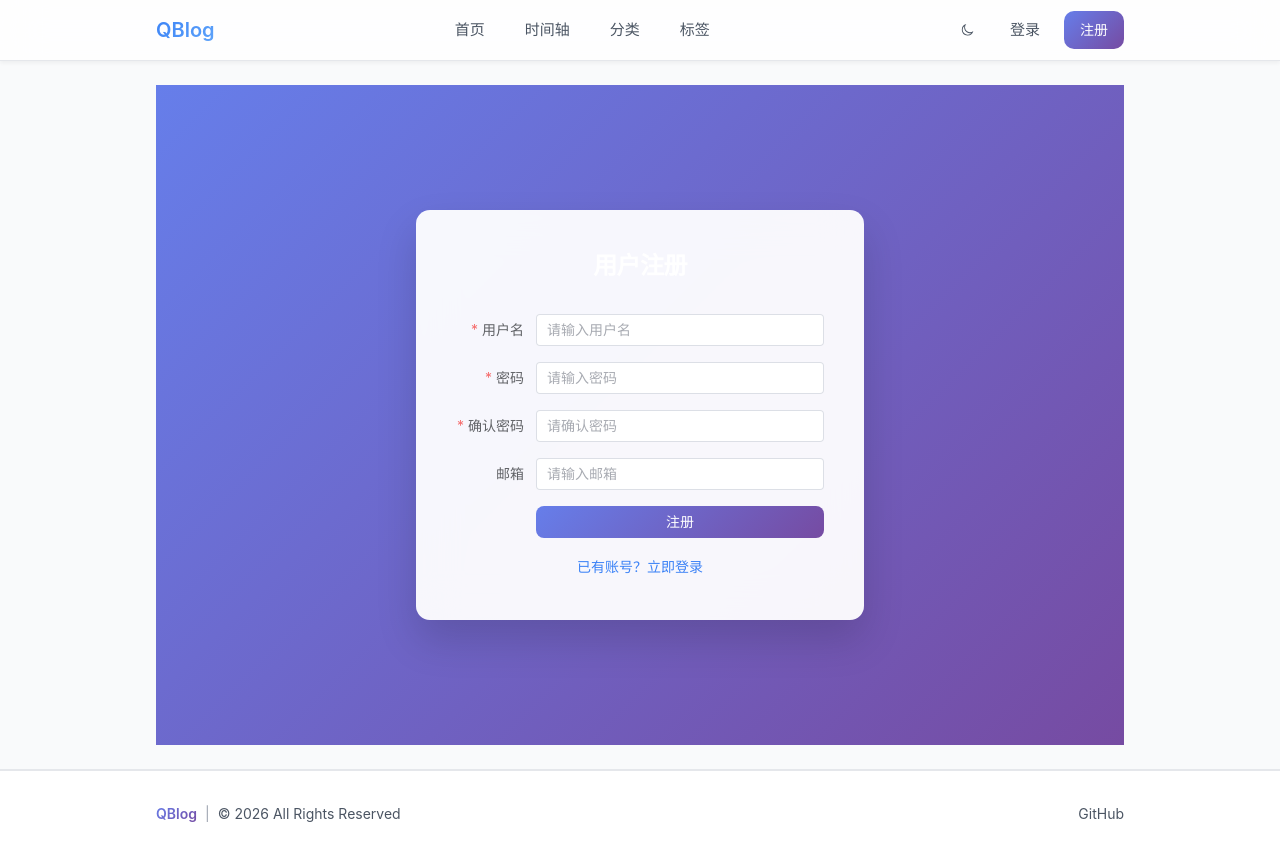
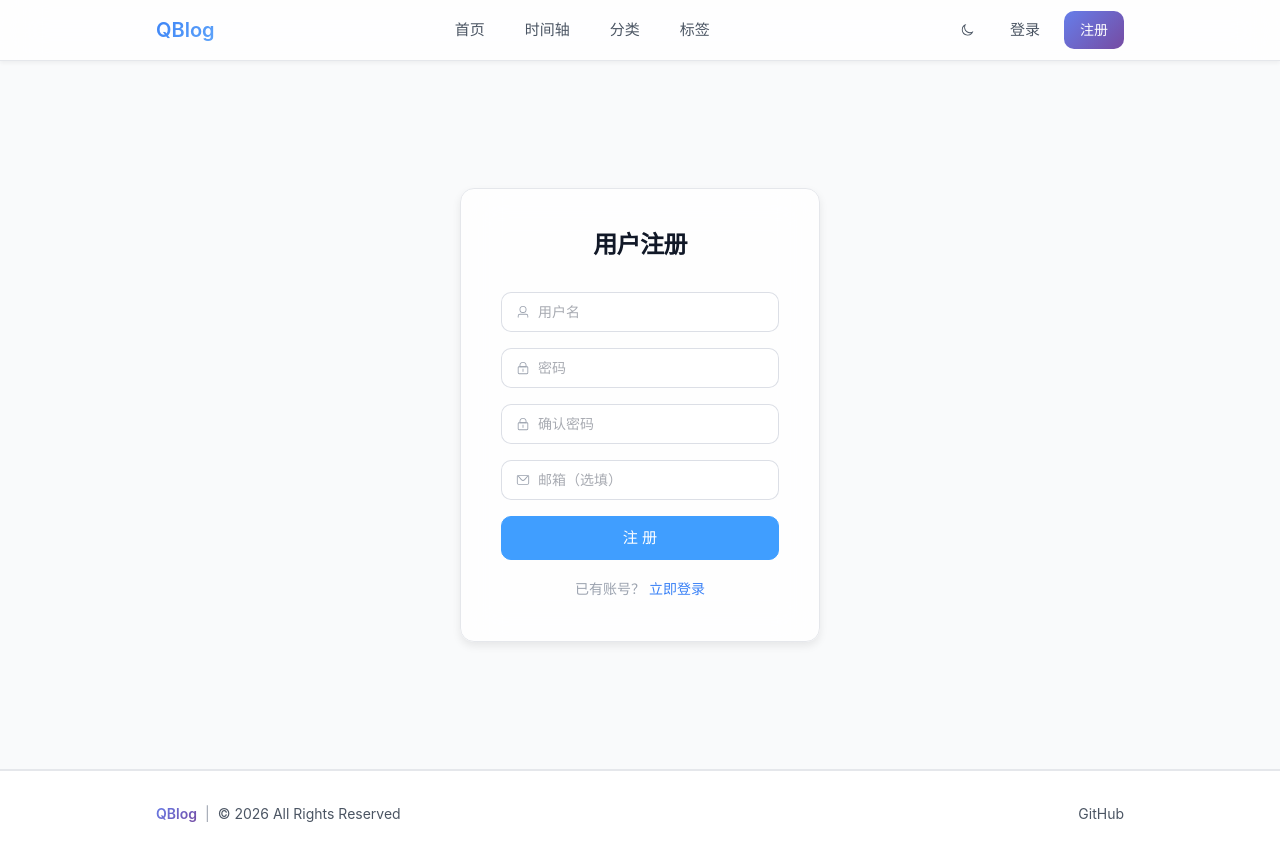
Before and after one commit to Martinsuper/qblog, a Vue app in the folder frontend/: page /register in a window 1280 px wide. Built offline with nearby package versions, Linux system fonts and the light colour scheme.

Commit message:
优化登录页面

```diff
--- a/frontend/src/views/User/Login.vue
+++ b/frontend/src/views/User/Login.vue
@@ -1,34 +1,52 @@
 <template>
-  <div class="min-h-[calc(100vh-140px)] flex items-center justify-center p-4 bg-gradient-custom">
-    <div class="login-card animate-fade-in-up w-full max-w-md p-8 md:p-10 bg-glass backdrop-blur-md rounded-xl shadow-xl border border-glass-stroke">
-      <h2 class="text-2xl font-bold text-center mb-8" style="color: var(--text-primary)">
-        用户登录
-      </h2>
-      <el-form ref="formRef" :model="loginForm" :rules="rules" label-width="80px">
-        <el-form-item label="用户名" prop="username">
-          <el-input v-model="loginForm.username" placeholder="请输入用户名" clearable />
+  <div class="login-container">
+    <div class="login-card animate-fade-in-up">
+      <h2 class="login-title">用户登录</h2>
+
+      <el-form ref="formRef" :model="loginForm" :rules="rules" class="login-form">
+        <el-form-item prop="username">
+          <el-input
+            v-model="loginForm.username"
+            placeholder="用户名"
+            clearable
+            size="large"
+          >
+            <template #prefix>
+              <el-icon><User /></el-icon>
+            </template>
+          </el-input>
         </el-form-item>
-        <el-form-item label="密码" prop="password">
+
+        <el-form-item prop="password">
           <el-input
             v-model="loginForm.password"
             type="password"
-            placeholder="请输入密码"
+            placeholder="密码"
             show-password
+            size="large"
             @keyup.enter="handleLogin"
-          />
+          >
+            <template #prefix>
+              <el-icon><Lock /></el-icon>
+            </template>
+          </el-input>
         </el-form-item>
+
         <el-form-item>
-          <el-checkbox v-model="loginForm.remember">记住我</el-checkbox>
-        </el-form-item>
-        <el-form-item>
-          <el-button type="primary" :loading="loading" class="login-btn" @click="handleLogin">
-            登录
+          <el-button
+            type="primary"
+            :loading="loading"
+            class="login-btn"
+            size="large"
+            @click="handleLogin"
+          >
+            登 录
           </el-button>
         </el-form-item>
-        <div class="text-center mt-4">
-          <router-link to="/register" class="text-sm register-link hover-underline">
-            还没有账号？立即注册
-          </router-link>
+
+        <div class="form-footer">
+          <el-checkbox v-model="loginForm.remember" label="记住我" />
+          <router-link to="/register" class="register-link">注册账号</router-link>
         </div>
       </el-form>
     </div>
@@ -39,6 +57,7 @@
 import { ref, reactive } from 'vue'
 import { useRouter } from 'vue-router'
 import { ElMessage } from 'element-plus'
+import { User, Lock } from '@element-plus/icons-vue'
 import { useUserStore } from '@/stores/user'
 
 const router = useRouter()
@@ -69,7 +88,6 @@ const handleLogin = async () => {
       try {
         await userStore.userLogin(loginForm)
         ElMessage.success('登录成功')
-        // 强制刷新页面以确保状态更新
         window.location.href = '/'
       } catch (error) {
         console.error('登录失败:', error)
@@ -82,81 +100,101 @@ const handleLogin = async () => {
 </script>
 
 <style scoped>
-.w-full {
-  width: 100%;
-}
-.bg-gradient-custom {
-  background:
-    linear-gradient(135deg, #667eea 0%, #764ba2 100%),
-    radial-gradient(circle at 20% 30%, rgba(255, 255, 255, 0.15) 0%, transparent 40%),
-    radial-gradient(circle at 80% 70%, rgba(255, 255, 255, 0.1) 0%, transparent 40%);
+.login-container {
   min-height: calc(100vh - 140px);
-  position: relative;
-  overflow: hidden;
-}
-.border-glass-stroke {
-  border: 1px solid rgba(255, 255, 255, 0.2);
-}
-
-.bg-glass {
-  background: rgba(255, 255, 255, 0.95);
+  display: flex;
+  align-items: center;
+  justify-content: center;
+  padding: var(--spacing-lg);
+  background: var(--bg-primary);
 }
 
 .login-card {
+  width: 100%;
+  max-width: 360px;
+  padding: 40px;
+  background: rgba(255, 255, 255, 0.8);
   backdrop-filter: blur(20px);
   -webkit-backdrop-filter: blur(20px);
   border-radius: var(--border-radius-lg);
-  box-shadow: var(--shadow-xl);
-  transition: all var(--transition-normal);
+  border: 1px solid var(--border-color);
+  box-shadow: var(--shadow-md);
 }
 
-.login-card:hover {
-  transform: translateY(-4px);
-  box-shadow: var(--shadow-xl);
-  border-color: rgba(255, 255, 255, 0.3);
+:global([data-theme="dark"]) .login-card {
+  background: rgba(31, 41, 55, 0.8);
+}
+
+.login-title {
+  text-align: center;
+  font-size: 1.5rem;
+  font-weight: 600;
+  color: var(--text-primary);
+  margin: 0 0 32px;
+}
+
+.login-form :deep(.el-form-item) {
+  margin-bottom: 16px;
+}
+
+.login-form :deep(.el-input__wrapper) {
+  border-radius: var(--border-radius);
+  background: var(--bg-secondary);
+}
+
+.login-form :deep(.el-input__prefix) {
+  color: var(--text-tertiary);
 }
 
 .login-btn {
   width: 100%;
-  background: var(--color-primary-gradient);
-  border: none;
+  height: 44px;
+  font-size: 0.95rem;
+  font-weight: 500;
   border-radius: var(--border-radius);
-  color: white;
-  padding: var(--spacing-md) var(--spacing-lg);
-  font-weight: 500;
-  cursor: pointer;
-  transition: all var(--transition-fast);
 }
 
-.login-btn:hover:not(:disabled) {
-  transform: translateY(-2px);
-  box-shadow: var(--shadow-md);
+.form-footer {
+  display: flex;
+  align-items: center;
+  justify-content: space-between;
+  margin-top: 8px;
+}
+
+.form-footer :deep(.el-checkbox__label) {
+  color: var(--text-secondary);
+  font-size: 0.875rem;
 }
 
 .register-link {
   color: var(--color-primary);
   text-decoration: none;
-  transition: color var(--transition-normal);
-  display: inline-block;
+  font-size: 0.875rem;
+  transition: color var(--transition-fast);
 }
 
 .register-link:hover {
-  color: var(--color-primary-light);
-  transform: translateX(2px);
+  color: var(--color-primary-dark);
 }
 
 @keyframes slideInUp {
-  0% {
-    transform: translateY(30px);
+  from {
+    transform: translateY(20px);
     opacity: 0;
   }
-  100% {
+  to {
     transform: translateY(0);
     opacity: 1;
   }
 }
 
 .animate-fade-in-up {
-  animation: slideInUp 0.6s cubic-bezier(0.25, 0.46, 0.45, 0.94);
+  animation: slideInUp 0.4s ease-out;
+}
+
+@media (max-width: 480px) {
+  .login-card {
+    padding: 32px 24px;
+  }
 }
 </style>
--- a/frontend/src/views/User/Register.vue
+++ b/frontend/src/views/User/Register.vue
@@ -1,31 +1,78 @@
 <template>
-  <div class="min-h-[calc(100vh-140px)] flex items-center justify-center p-4 register-container">
-    <div class="w-full max-w-md p-8 md:p-10 rounded-xl shadow-2xl register-card" ref="cardRef">
-      <h2 class="text-2xl font-bold text-center mb-8 text-white">
-        用户注册
-      </h2>
-      <el-form ref="formRef" :model="registerForm" :rules="rules" label-width="80px" class="relative z-10">
-        <el-form-item label="用户名" prop="username">
-          <el-input v-model="registerForm.username" placeholder="请输入用户名" />
+  <div class="register-container">
+    <div class="register-card animate-fade-in-up">
+      <h2 class="register-title">用户注册</h2>
+
+      <el-form ref="formRef" :model="registerForm" :rules="rules" class="register-form">
+        <el-form-item prop="username">
+          <el-input
+            v-model="registerForm.username"
+            placeholder="用户名"
+            clearable
+            size="large"
+          >
+            <template #prefix>
+              <el-icon><User /></el-icon>
+            </template>
+          </el-input>
         </el-form-item>
-        <el-form-item label="密码" prop="password">
-          <el-input v-model="registerForm.password" type="password" placeholder="请输入密码" />
+
+        <el-form-item prop="password">
+          <el-input
+            v-model="registerForm.password"
+            type="password"
+            placeholder="密码"
+            show-password
+            size="large"
+          >
+            <template #prefix>
+              <el-icon><Lock /></el-icon>
+            </template>
+          </el-input>
         </el-form-item>
-        <el-form-item label="确认密码" prop="confirmPassword">
-          <el-input v-model="registerForm.confirmPassword" type="password" placeholder="请确认密码" />
+
+        <el-form-item prop="confirmPassword">
+          <el-input
+            v-model="registerForm.confirmPassword"
+            type="password"
+            placeholder="确认密码"
+            show-password
+            size="large"
+          >
+            <template #prefix>
+              <el-icon><Lock /></el-icon>
+            </template>
+          </el-input>
         </el-form-item>
-        <el-form-item label="邮箱" prop="email">
-          <el-input v-model="registerForm.email" placeholder="请输入邮箱" />
+
+        <el-form-item prop="email">
+          <el-input
+            v-model="registerForm.email"
+            placeholder="邮箱（选填）"
+            clearable
+            size="large"
+          >
+            <template #prefix>
+              <el-icon><Message /></el-icon>
+            </template>
+          </el-input>
         </el-form-item>
+
         <el-form-item>
-          <el-button type="primary" :loading="loading" class="w-full register-btn" @click="handleRegister">
-            注册
+          <el-button
+            type="primary"
+            :loading="loading"
+            class="register-btn"
+            size="large"
+            @click="handleRegister"
+          >
+            注 册
           </el-button>
         </el-form-item>
-        <div class="text-center mt-4 login-link-container">
-          <router-link to="/login" class="text-sm register-login-link">
-            已有账号？立即登录
-          </router-link>
+
+        <div class="form-footer">
+          <span class="login-text">已有账号？</span>
+          <router-link to="/login" class="login-link">立即登录</router-link>
         </div>
       </el-form>
     </div>
@@ -36,12 +83,12 @@
 import { ref, reactive } from 'vue'
 import { useRouter } from 'vue-router'
 import { ElMessage } from 'element-plus'
+import { User, Lock, Message } from '@element-plus/icons-vue'
 import { useUserStore } from '@/stores/user'
 
 const router = useRouter()
 const userStore = useUserStore()
 const formRef = ref()
-const cardRef = ref()
 const loading = ref(false)
 
 const registerForm = reactive({
@@ -96,57 +143,100 @@ const handleRegister = async () => {
 </script>
 
 <style scoped>
-.w-full {
-  width: 100%;
-}
-
 .register-container {
-  background: linear-gradient(135deg, #667eea 0%, #764ba2 100%),
-            radial-gradient(circle at top right, rgba(255, 255, 255, 0.2) 0%, transparent 50%),
-            radial-gradient(circle at bottom left, rgba(255, 255, 255, 0.2) 0%, transparent 50%);
   min-height: calc(100vh - 140px);
-  position: relative;
-  overflow: hidden;
+  display: flex;
+  align-items: center;
+  justify-content: center;
+  padding: var(--spacing-lg);
+  background: var(--bg-primary);
 }
 
 .register-card {
-  background: rgba(255, 255, 255, 0.95);
+  width: 100%;
+  max-width: 360px;
+  padding: 40px;
+  background: rgba(255, 255, 255, 0.8);
   backdrop-filter: blur(20px);
   -webkit-backdrop-filter: blur(20px);
-  border-radius: var(--border-radius-lg, 1rem);
-  box-shadow: var(--shadow-xl, 0 20px 25px -5px rgba(0, 0, 0, 0.1), 0 10px 10px -5px rgba(0, 0, 0, 0.04));
-  transition: all var(--transition-normal, 0.3s ease);
-  z-index: 1;
+  border-radius: var(--border-radius-lg);
+  border: 1px solid var(--border-color);
+  box-shadow: var(--shadow-md);
 }
 
-.register-card:hover {
-  transform: translateY(-4px);
-  box-shadow: var(--shadow-xl, 0 25px 50px -12px rgba(0, 0, 0, 0.25));
+:global([data-theme="dark"]) .register-card {
+  background: rgba(31, 41, 55, 0.8);
+}
+
+.register-title {
+  text-align: center;
+  font-size: 1.5rem;
+  font-weight: 600;
+  color: var(--text-primary);
+  margin: 0 0 32px;
+}
+
+.register-form :deep(.el-form-item) {
+  margin-bottom: 16px;
+}
+
+.register-form :deep(.el-input__wrapper) {
+  border-radius: var(--border-radius);
+  background: var(--bg-secondary);
+}
+
+.register-form :deep(.el-input__prefix) {
+  color: var(--text-tertiary);
 }
 
 .register-btn {
-  background: linear-gradient(135deg, #667eea 0%, #764ba2 100%);
-  border: none;
-  border-radius: var(--border-radius-md, 0.5rem);
-  transition: all var(--transition-fast, 0.2s ease);
-  padding: 12px 20px;
+  width: 100%;
+  height: 44px;
+  font-size: 0.95rem;
+  font-weight: 500;
+  border-radius: var(--border-radius);
 }
 
-.register-btn:hover:not(.is-loading) {
-  transform: translateY(-2px);
-  box-shadow: 0 10px 20px rgba(102, 126, 234, 0.3);
+.form-footer {
+  text-align: center;
+  margin-top: 8px;
 }
 
-.register-login-link {
-  color: var(--color-primary, #667eea);
-  transition: all var(--transition-fast, 0.2s ease);
+.login-text {
+  color: var(--text-tertiary);
+  font-size: 0.875rem;
 }
 
-.register-login-link:hover {
-  color: var(--color-primary-light, #764ba2);
+.login-link {
+  color: var(--color-primary);
+  text-decoration: none;
+  font-size: 0.875rem;
+  margin-left: 4px;
+  transition: color var(--transition-fast);
 }
 
-.el-form-item {
-  margin-bottom: var(--spacing-md, 1.25rem);
+.login-link:hover {
+  color: var(--color-primary-dark);
+}
+
+@keyframes slideInUp {
+  from {
+    transform: translateY(20px);
+    opacity: 0;
+  }
+  to {
+    transform: translateY(0);
+    opacity: 1;
+  }
+}
+
+.animate-fade-in-up {
+  animation: slideInUp 0.4s ease-out;
+}
+
+@media (max-width: 480px) {
+  .register-card {
+    padding: 32px 24px;
+  }
 }
 </style>
```
Also changed, not shown: 1 other file (tests, documents, lock files or other folders).
